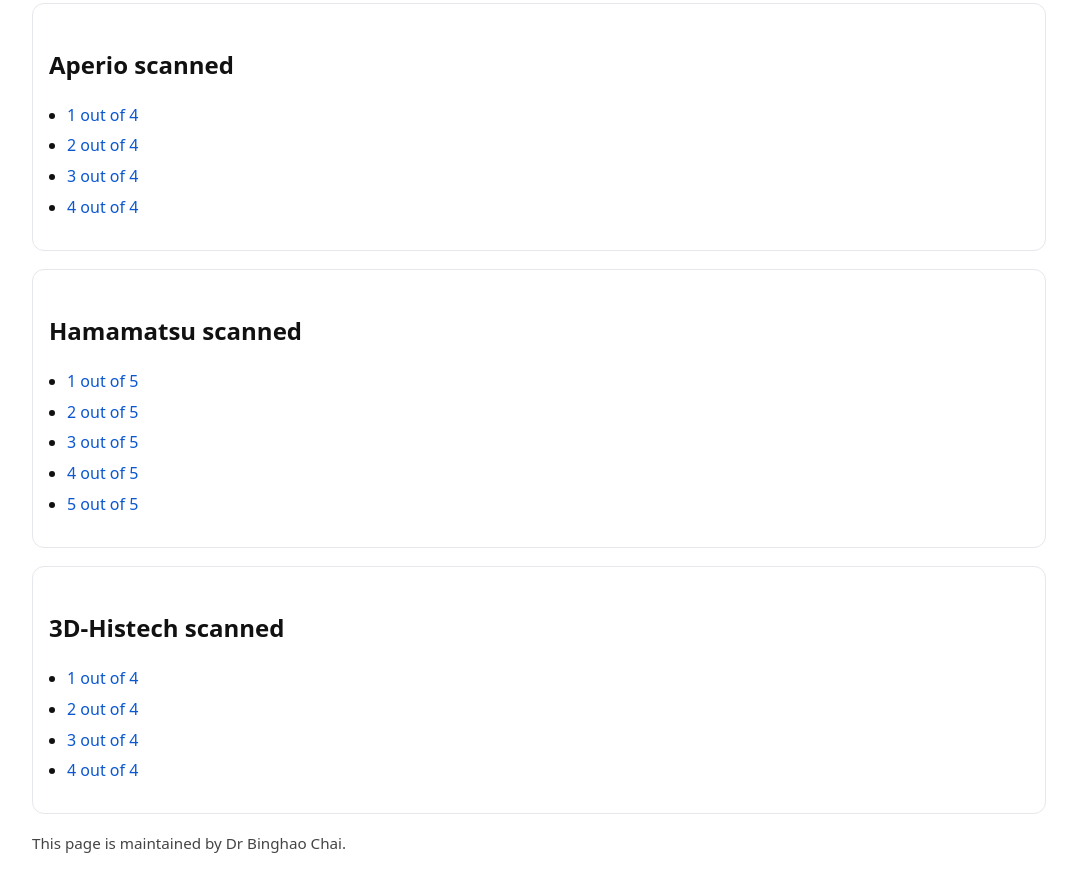
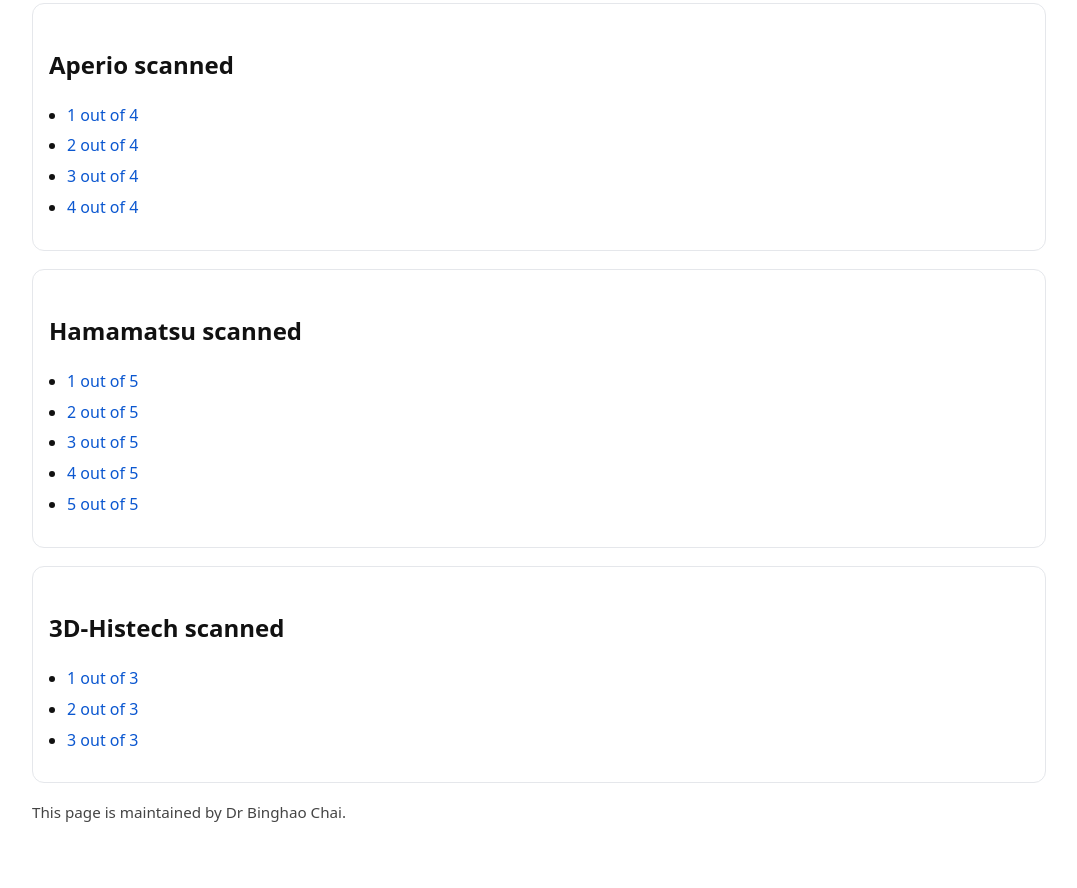
Before and after one commit to cbhindex/visualise_scan_stain_efffects, a plain HTML site: page dataset.html in a window 1280 px wide. Shown: the part 244-1132 px from the top of the page, without its empty margins (0-1077 px from the left). After the commit the page ends 1101 px from the top, so only its background shows below. Drawn offline with Linux system fonts and the light colour scheme.

Commit message:
Add files via upload

```diff
--- a/dataset.html
+++ b/dataset.html
@@ -86,10 +86,9 @@
   <div class="section">
     <h2>3D-Histech scanned</h2>
     <ul>
-      <li><a href="[LINK]" target="_blank" rel="noopener noreferrer">1 out of 4</a></li>
-      <li><a href="[LINK]" target="_blank" rel="noopener noreferrer">2 out of 4</a></li>
-      <li><a href="[LINK]" target="_blank" rel="noopener noreferrer">3 out of 4</a></li>
-      <li><a href="[LINK]" target="_blank" rel="noopener noreferrer">4 out of 4</a></li>
+      <li><a href="https://www.kaggle.com/datasets/binghaochai/multi-lab-stained-3dhistech-scanned-sarcoma-wsis-1" target="_blank" rel="noopener noreferrer">1 out of 3</a></li>
+      <li><a href="https://www.kaggle.com/datasets/binghaochai/multi-lab-stained-3dhistech-scanned-sarcoma-wsis-2" target="_blank" rel="noopener noreferrer">2 out of 3</a></li>
+      <li><a href="https://www.kaggle.com/datasets/binghaochai/multi-lab-stained-3dhistech-scanned-sarcoma-wsis-3" target="_blank" rel="noopener noreferrer">3 out of 3</a></li>
     </ul>
   </div>
 
```
